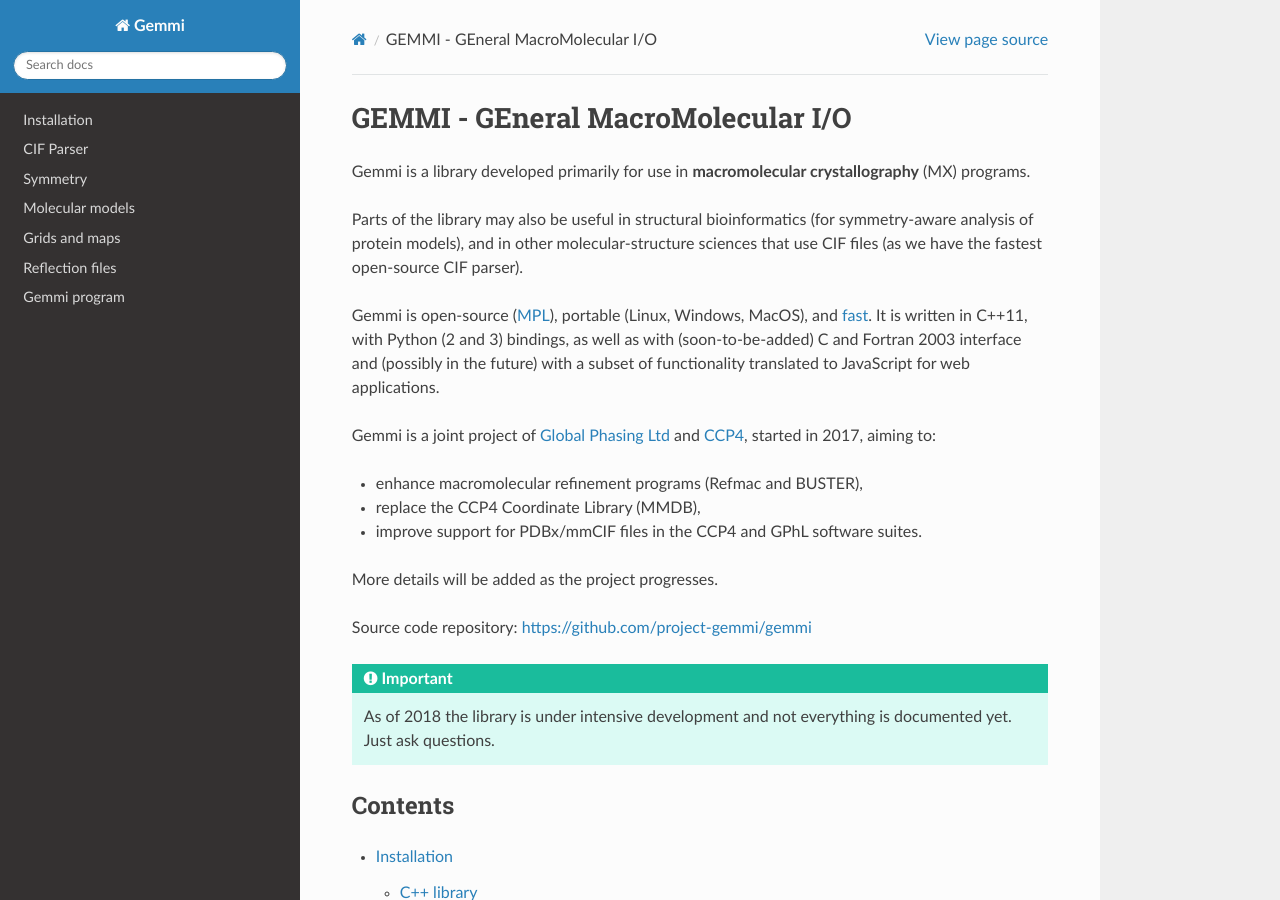
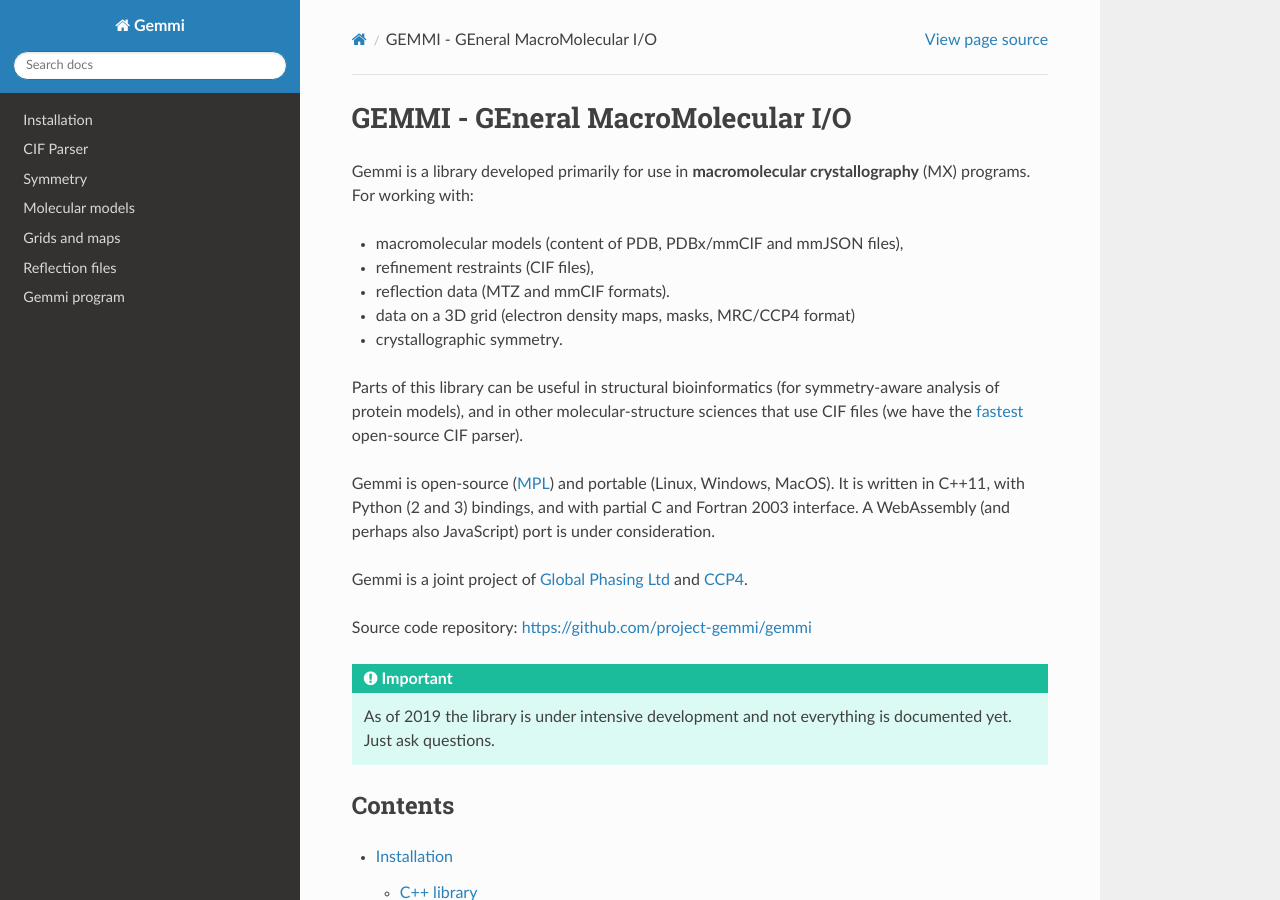
Before and after one commit to project-gemmi/gemmi, a Sphinx documentation site: the page built from docs/index.rst, in a window 1280 px wide and 900 px high. Built offline with Sphinx 7.4.7 and the Read the Docs theme 2.0.0, drawn with Linux system fonts in a browser that asks for light colours.

Commit message:
update docs

```diff
--- a/docs/index.rst
+++ b/docs/index.rst
@@ -6,38 +6,36 @@
 
 Gemmi is a library developed primarily for use in
 **macromolecular crystallography** (MX) programs.
+For working with:
 
-Parts of the library may also be useful in structural bioinformatics
+* macromolecular models (content of PDB, PDBx/mmCIF and mmJSON files),
+* refinement restraints (CIF files),
+* reflection data (MTZ and mmCIF formats).
+* data on a 3D grid (electron density maps, masks, MRC/CCP4 format)
+* crystallographic symmetry.
+
+Parts of this library can be useful in structural bioinformatics
 (for symmetry-aware analysis of protein models),
 and in other molecular-structure sciences that use CIF files
-(as we have the fastest open-source CIF parser).
+(we have the `fastest <https://github.com/project-gemmi/mmcif-benchmark>`_
+open-source CIF parser).
 
-Gemmi is open-source (MPL_), portable (Linux, Windows, MacOS),
-and fast_.
+Gemmi is open-source (MPL_) and portable (Linux, Windows, MacOS).
 It is written in C++11, with Python (2 and 3) bindings,
-as well as with (soon-to-be-added) C and Fortran 2003 interface and
-(possibly in the future) with a subset of functionality translated to
-JavaScript for web applications.
+and with partial C and Fortran 2003 interface.
+A WebAssembly (and perhaps also JavaScript) port is under consideration.
 
 .. _MPL: https://www.mozilla.org/en-US/MPL/2.0/
-.. _fast: https://github.com/project-gemmi/mmcif-benchmark
 
 Gemmi is a joint project of
 `Global Phasing Ltd <https://www.globalphasing.com/>`_
-and `CCP4 <http://www.ccp4.ac.uk>`_,
-started in 2017, aiming to:
-
-* enhance macromolecular refinement programs (Refmac and BUSTER),
-* replace the CCP4 Coordinate Library (MMDB),
-* improve support for PDBx/mmCIF files in the CCP4 and GPhL software suites.
-
-More details will be added as the project progresses.
+and `CCP4 <http://www.ccp4.ac.uk>`_.
 
 Source code repository: https://github.com/project-gemmi/gemmi
 
 .. important::
 
-    As of 2018 the library is under intensive development and not
+    As of 2019 the library is under intensive development and not
     everything is documented yet. Just ask questions.
 
 Contents
```
